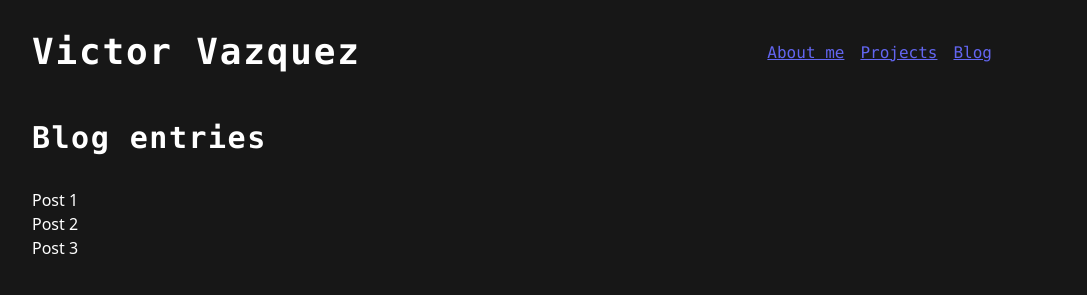
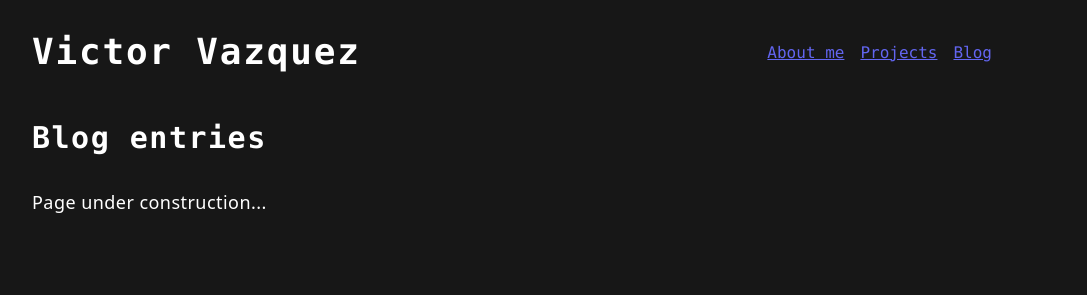
Before and after one commit to VHugoBarnes/victorvazquez.dev, an Astro site: page /blog in a window 1280 px wide. Shown: the top 295 px of the page, without its empty margins (96-1183 px from the left). Built offline with nearby package versions, Linux system fonts and the light colour scheme; Astro itself is replaced by a stand-in of ours.

Commit message:
Update blog page

```diff
--- a/src/pages/blog.astro
+++ b/src/pages/blog.astro
@@ -1,13 +1,10 @@
 ---
+import Text from "../components/ui/Text.astro";
 import Title from "../components/ui/Title.astro";
 import BaseLayout from "../layouts/BaseLayout.astro";
 ---
 
 <BaseLayout pageTitle="Blog">
   <Title>Blog entries</Title>
-  <ul>
-    <li><a href="/posts/post-1/">Post 1</a></li>
-    <li><a href="/posts/post-2/">Post 2</a></li>
-    <li><a href="/posts/post-3/">Post 3</a></li>
-  </ul>
+  <Text>Page under construction...</Text>
 </BaseLayout>
```
